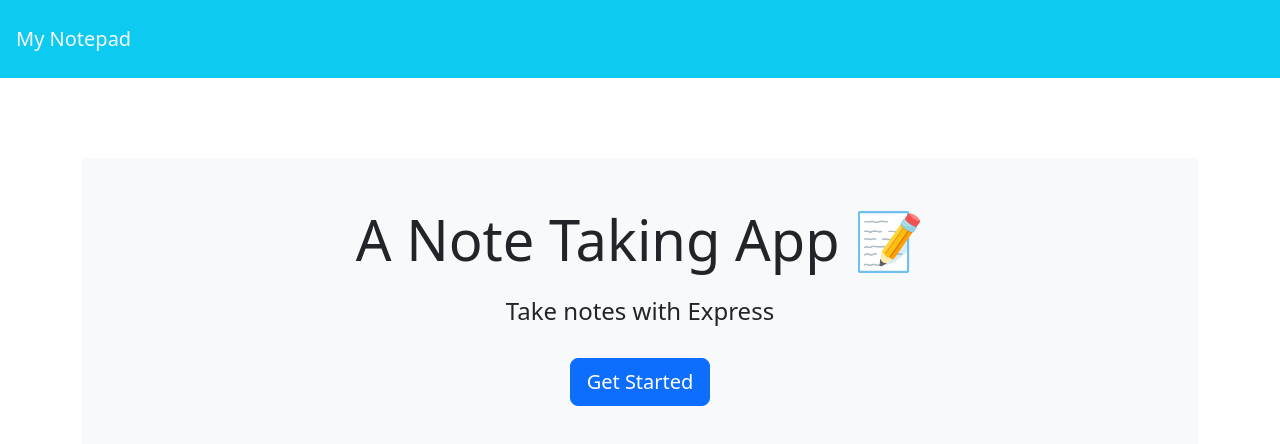
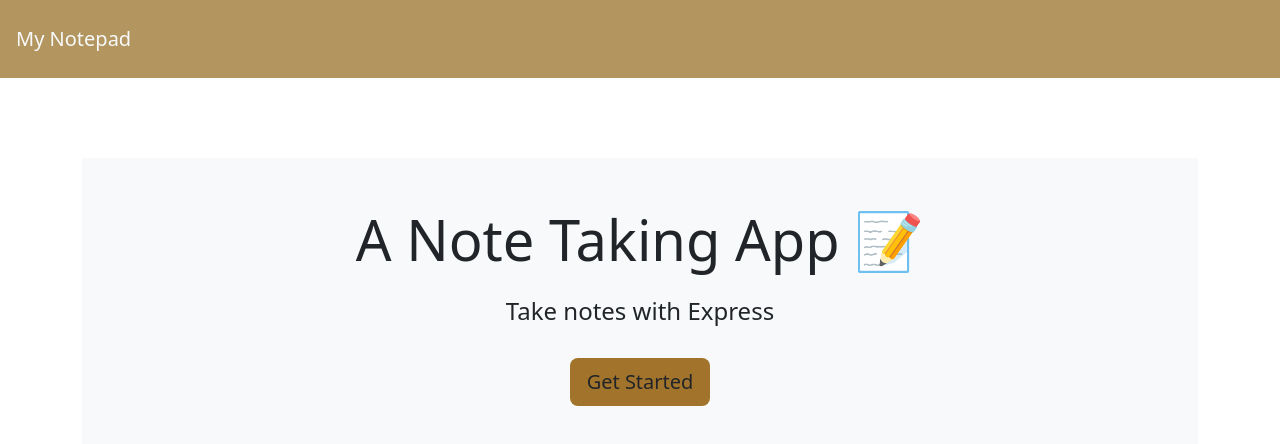
Before and after one commit to BrahmVanH/Note_Taking_App_v2, a website: page public/index.html in a window 1280 px wide. Drawn offline with nearby package versions, Linux system fonts and the light colour scheme.

Commit message:
Changed header and button colors.

```diff
--- a/public/assets/css/styles.css
+++ b/public/assets/css/styles.css
@@ -3,6 +3,14 @@
   height: 100%;
   margin: 0;
   padding: 0;
+}
+
+.navbar {
+  background-color: #b2955f;
+}
+
+#startButton {
+  background-color: #a2732a;
 }
 
 .save-note {
--- a/public/index.html
+++ b/public/index.html
@@ -7,10 +7,11 @@
   <meta http-equiv="X-UA-Compatible" content="ie=edge">
   <title>My Notepad</title>
   <link href="https://cdn.jsdelivr.net/npm/bootstrap@5.2.3/dist/css/bootstrap.min.css" rel="stylesheet" integrity="sha384-rbsA2VBKQhggwzxH7pPCaAqO46MgnOM80zW1RWuH61DGLwZJEdK2Kadq2F9CUG65" crossorigin="anonymous" />
+  <link rel="stylesheet" href="./assets/css/styles.css">
 </head>
 
 <body>
-  <nav class="navbar bg-info">
+  <nav class="navbar">
     <a class="navbar-brand text-light p-3" href="/">My Notepad
     </a>
   </nav>
@@ -18,7 +19,7 @@
     <div style="margin-top: 80px;" class="text-center p-5 mb-4 bg-light">
       <h1 class="display-4">A Note Taking App <span role="img" aria-label="Memo">📝</span></h1>
       <h4 class="mt-4">Take notes with Express</h4>
-      <a class="btn btn-primary btn-lg mt-4" href="/notesPage" role="button">Get Started</a>
+      <a class="btn btn-lg mt-4" id="startButton" href="/notesPage" role="button">Get Started</a>
     </div>
   </div>
 
```
Also changed, not shown: public/notes.html (+1 -1 lines).
